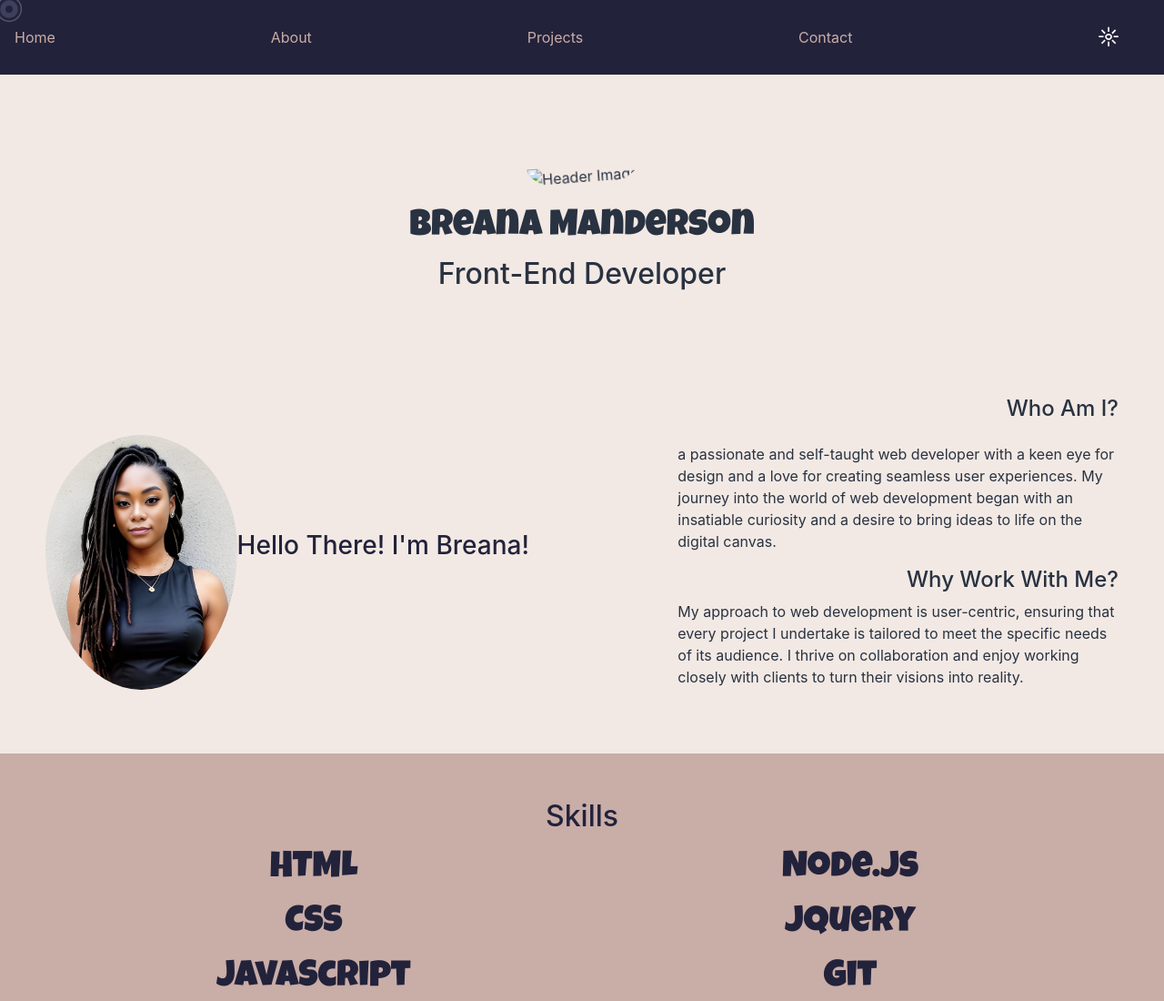
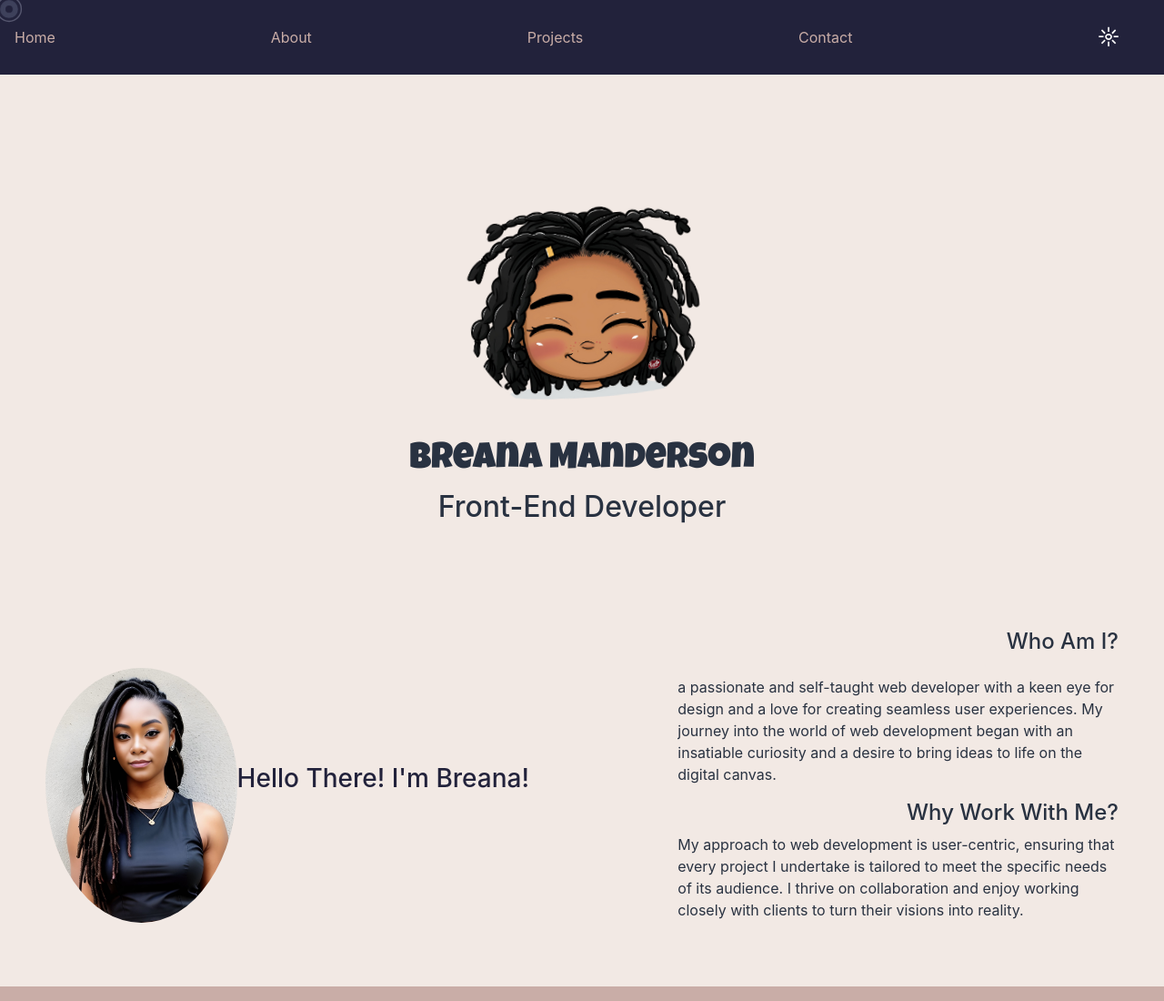
Before and after one commit to breebreezy23/portfolio-page, a plain HTML site: page index.html in a window 1280 px wide. Shown: the top 1100 px of the page at 91% size. Drawn offline with nearby package versions, Linux system fonts and the light colour scheme.

Commit message:
added in new header image

```diff
--- a/index.html
+++ b/index.html
@@ -26,7 +26,7 @@
     </div>
     <div class="content">
         <div class="header">
-            <img src="images/header-img.jpg" alt="Header Image" class="header-image"> <!--Add cute image here */-->
+            <img src="images/header-img.png" alt="Header Image" class="header-image"> <!--Add cute image here */-->
             <div class="profile" id="home">
                 <h1>Breana Manderson</h1>
                 <h2>Front-End Developer</h2>
```
